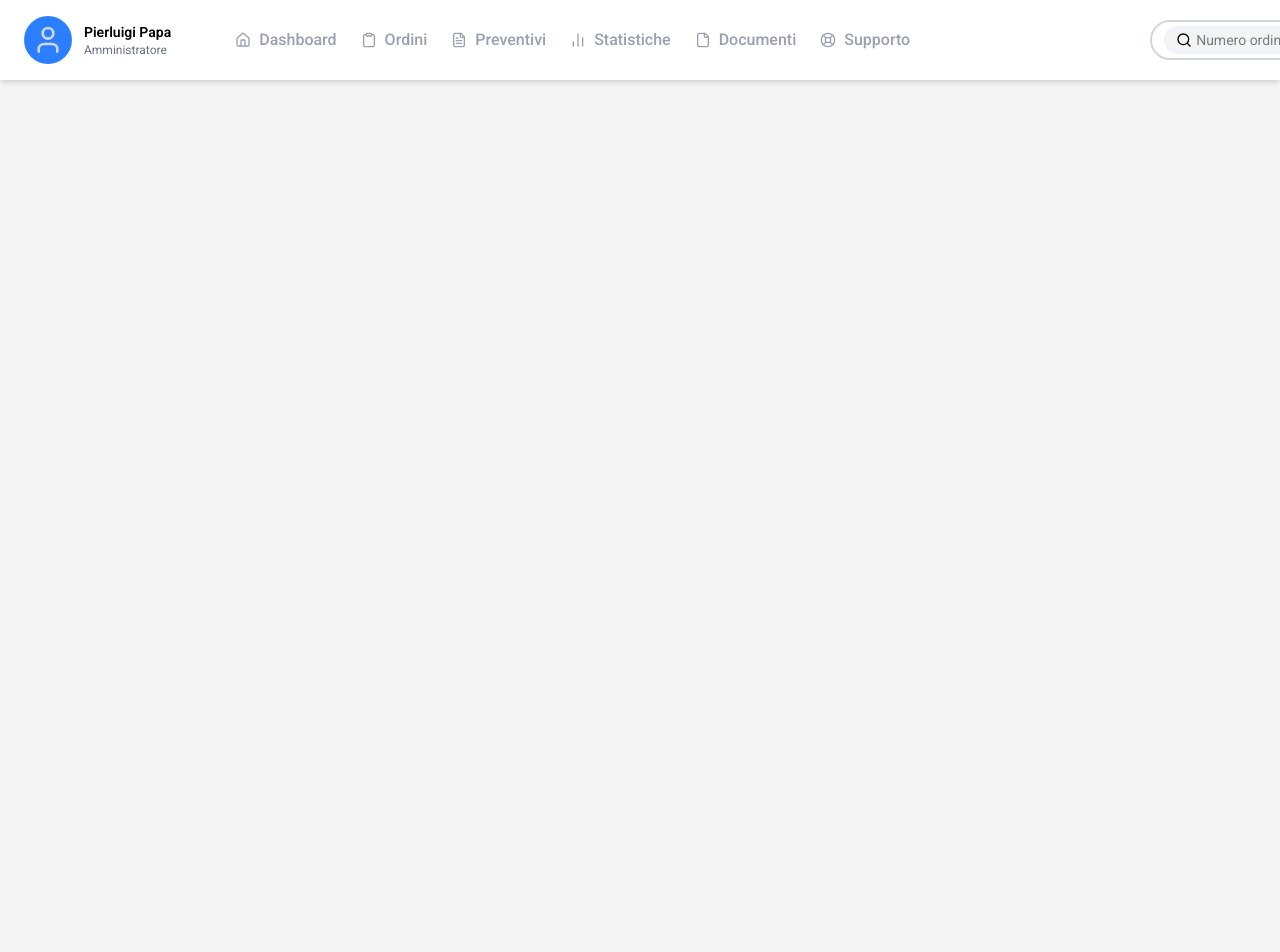
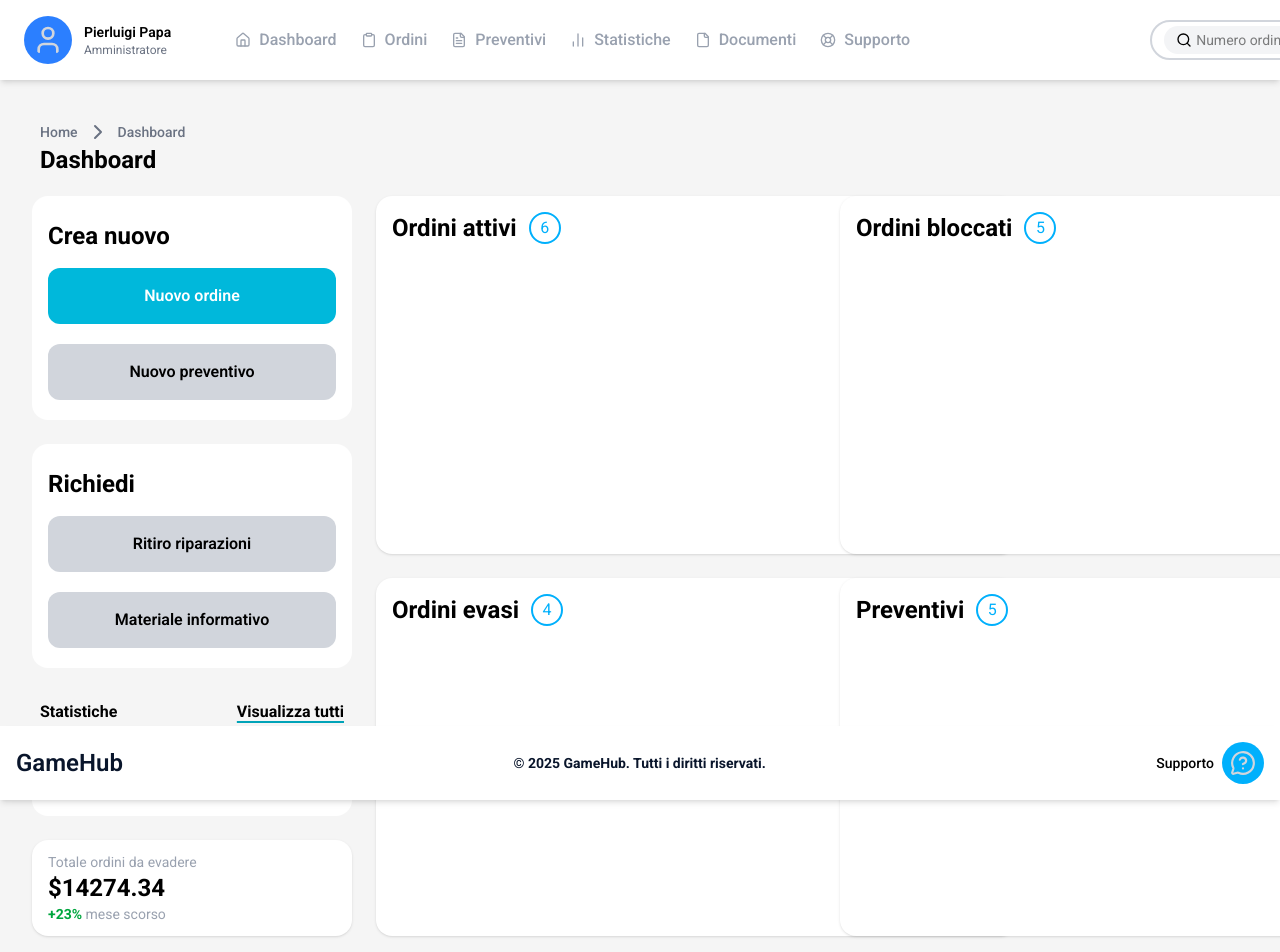
Before and after one commit to PierluigiPapa/proj-gamehub, a React app: page /dashboard in a window 1280 px wide. Shown: the top 952 px of the page. Before the commit the page ends 800 px from the top, so only its background shows below. Built offline with nearby package versions, Linux system fonts and the light colour scheme; the HTML template or start-up script is replaced by a standard one.

Commit message:
feat: added tables on dashbaord page / fixed statistiche page

```diff
--- a/src/App.jsx
+++ b/src/App.jsx
@@ -13,7 +13,6 @@ import { PreventiviPage } from "./pages/PreventiviPage";
 import { StatistichePage } from "./pages/StatistichePage";
 import { DocumentiPage } from "./pages/DocumentiPage";
 import { SupportoPage } from "./pages/SupportoPage";
-import { FooterDashboard } from "./components/FooterDashboard";
 
 function App() {
   return (
--- a/src/pages/DashboardPage.jsx
+++ b/src/pages/DashboardPage.jsx
@@ -1,22 +1,195 @@
+import { useEffect, useState } from "react";
+import { Outlet } from "react-router-dom";
 import { Navbar } from "../components/Navbar";
-import { Outlet } from "react-router-dom";
-import { useEffect } from "react";
+import { FooterDashboard } from "../components/FooterDashboard";
+import { Breadcrumb } from "../components/Breadcrumb";
+import { Euro, ChevronDown, ChevronUp } from "lucide-react";
 
 export function DashboardPage() {
   useEffect(() => {
     document.body.classList.add("dashboard-body");
-
     return () => {
       document.body.classList.remove("dashboard-body");
     };
   }, []);
+
+  const ordiniAttivi = [
+    { documento: 'ORD-A1B2', riferimento: 'Mario Rossi', data: '01/09/2025' },
+    { documento: 'ORD-C3D4', riferimento: 'Luigi Bianchi', data: '02/09/2025' },
+    { documento: 'ORD-E5F6', riferimento: 'Anna Verdi', data: '03/09/2025' },
+    { documento: 'ORD-G7H8', riferimento: 'Paolo Neri', data: '04/09/2025' },
+    { documento: 'ORD-I9J0', riferimento: 'Sara Blu', data: '05/09/2025' },
+    { documento: 'ORD-K1L2', riferimento: 'Carlo Rosa', data: '06/09/2025' },
+  ];
+
+  const ordiniBloccati = [
+    { documento: 'BLK-M3N4', riferimento: 'Carla Neri', data: '07/09/2025' },
+    { documento: 'BLK-O5P6', riferimento: 'Paolo Gialli', data: '08/09/2025' },
+    { documento: 'BLK-Q7R8', riferimento: 'Sara Blu', data: '09/09/2025' },
+    { documento: 'BLK-S9T0', riferimento: 'Luca Arancio', data: '10/09/2025' },
+    { documento: 'BLK-U1V2', riferimento: 'Chiara Azzurri', data: '11/09/2025' },
+  ];
+
+  const ordiniEvasi = [
+    { documento: 'EVS-W3X4', riferimento: 'Francesco Marrone', data: '12/09/2025' },
+    { documento: 'EVS-Y5Z6', riferimento: 'Elena Rosa', data: '13/09/2025' },
+    { documento: 'EVS-A7B8', riferimento: 'Giovanni Viola', data: '14/09/2025' },
+    { documento: 'EVS-C9D0', riferimento: 'Marco Verde', data: '15/09/2025' },
+  ];
+
+  const preventivi = [
+    { documento: 'PRE-E1F2', riferimento: 'Luca Arancio', data: '16/09/2025' },
+    { documento: 'PRE-G3H4', riferimento: 'Chiara Azzurri', data: '17/09/2025' },
+    { documento: 'PRE-I5J6', riferimento: 'Marco Verde', data: '18/09/2025' },
+    { documento: 'PRE-K7L8', riferimento: 'Marco Rossi', data: '19/09/2025' },
+    { documento: 'PRE-M9N0', riferimento: 'Paolo Blu', data: '20/09/2025' },
+  ];
+
+  const tables = [
+    { title: 'Ordini attivi', data: ordiniAttivi, buttonText: 'Tracking' },
+    { title: 'Ordini bloccati', data: ordiniBloccati, buttonText: 'Sblocca' },
+    { title: 'Ordini evasi', data: ordiniEvasi, buttonText: 'Visualizza' },
+    { title: 'Preventivi', data: preventivi, buttonText: 'Preventivo' },
+  ];
+
+  const [openTables, setOpenTables] = useState({});
+  const [expandedTables, setExpandedTables] = useState({});
+
+  const toggleTable = (index) => {
+    setOpenTables((prev) => ({
+      ...prev,
+      [index]: !prev[index],
+    }));
+  };
+
+  const toggleExpandTable = (index) => {
+    setExpandedTables((prev) => ({
+      ...prev,
+      [index]: !prev[index],
+    }));
+  };
 
   return (
     <>
       <Navbar />
       <div className="dashboard-content">
         <Outlet />
+        <Breadcrumb />
+        <h1 className="text-start font-bold text-2xl ml-10 -mt-10">Dashboard</h1>
+
+        <div className="flex gap-6 ml-8 mt-5 mb-40">
+          <div className="flex flex-col gap-6">
+            {/* Colonna sinistra */}
+            <div className="bg-white w-80 h-56 rounded-2xl flex flex-col justify-between px-4 py-4">
+              <div className="flex flex-col items-center">
+                <p className="text-black text-2xl font-bold my-2 self-start">Crea nuovo</p>
+                <button className="bg-cyan-500 text-white font-semibold w-full px-8 py-4 rounded-xl mt-2">Nuovo ordine</button>
+                <button className="bg-gray-300 text-black font-semibold w-full px-8 py-4 rounded-xl mt-5">Nuovo preventivo</button>
+              </div>
+            </div>
+
+            <div className="bg-white w-80 h-56 rounded-2xl flex flex-col justify-between px-4 py-4">
+              <div className="flex flex-col items-center">
+                <p className="text-black text-2xl font-bold my-2 self-start">Richiedi</p>
+                <button className="bg-gray-300 text-black font-semibold w-full px-8 py-4 rounded-xl mt-2">Ritiro riparazioni</button>
+                <button className="bg-gray-300 text-black font-semibold w-full px-8 py-4 rounded-xl mt-5">Materiale informativo</button>
+              </div>
+            </div>
+
+            <div className="flex justify-between items-center my-2 w-full px-2">
+              <p className="text-black text-md font-bold">Statistiche</p>
+              <p className="text-black text-md font-bold cursor-pointer underline underline-offset-4 decoration-2 decoration-ciano-2">Visualizza tutti</p>
+            </div>
+
+            <div className="bg-white w-80 h-20 rounded-2xl flex flex-col justify-between px-4 py-4 -mt-5">
+              <div className="flex flex-row items-center gap-x-3">
+                <Euro size={40} className="bg-gray-200 text-black rounded-full p-2" />
+                <div className="flex flex-col">
+                  <span className="text-gray-400 text-sm">Total DTT da fatturare</span>
+                  <h3 className="text-black font-bold text-2xl">€642.39</h3>
+                </div>
+              </div>
+            </div>
+
+            <div className="bg-white w-80 h-24 rounded-2xl flex items-center px-4 py-4 shadow-sm">
+              <div className="flex flex-col">
+                <span className="text-gray-400 text-sm">Totale ordini da evadere</span>
+                <h3 className="text-black font-bold text-2xl">$14274.34</h3>
+                <span className="text-green-600 font-bold text-sm">
+                  +23% <span className="text-gray-400 font-normal text-sm">mese scorso</span>
+                </span>
+              </div>
+            </div>
+          </div>
+
+          {/* Colonna destra: tabelle */}
+          <div className="grid grid-cols-2 gap-6">
+            {tables.map((table, index) => (
+              <div key={index} className="bg-white w-[40rem] rounded-2xl shadow p-4 relative">
+                <div className="flex items-center justify-between mb-3 cursor-pointer" onClick={() => toggleTable(index)}>
+                  <div className="flex items-center">
+                    <h2 className="text-2xl font-bold">{table.title}</h2>
+                    <span className="border-2 border-ciano text-ciano w-8 h-8 flex items-center justify-center rounded-full ml-3">{table.data.length}</span>
+                  </div>
+                  {openTables[index] ? <ChevronUp size={30} className="ml-3 border border-gray-300 rounded-md" /> : <ChevronDown size={30} className="ml-3 border border-gray-300 rounded-md" />}
+                </div>
+
+                {openTables[index] && (
+                  <div className="relative">
+                    <div
+                      className={`overflow-hidden relative transition-[max-height] duration-500 ${
+                        expandedTables[index] ? "max-h-full" : "max-h-60"
+                      }`}
+                    >
+                      {!expandedTables[index] && (
+                        <div className="absolute bottom-0 left-0 w-full h-12 bg-gradient-to-t from-white to-transparent pointer-events-none z-20"></div>
+                      )}
+
+                      <div className="overflow-y-auto max-h-60">
+                        <table className="w-full text-left border-collapse">
+                          <thead className="sticky top-0 z-30 bg-white border-b-2 border-gray-300">
+                            <tr>
+                              <th className="p-2 text-sm text-gray-500">#DOCUMENTO</th>
+                              <th className="p-2 text-sm text-gray-500">VS. RIFERIMENTO</th>
+                              <th className="p-2 text-sm text-gray-500">DATA</th>
+                              <th className="p-2 text-sm text-gray-500">STATO</th>
+                            </tr>
+                          </thead>
+                          <tbody>
+                            {table.data.map((row, idx) => (
+                              <tr key={idx}>
+                                <td className="p-2 text-sm">{row.documento}</td>
+                                <td className="p-2 text-sm">{row.riferimento}</td>
+                                <td className="p-2 text-sm">{row.data}</td>
+                                <td className="p-2 text-sm">
+                                  <button className="bg-gray-300 text-black w-36 h-8 rounded-md text-sm">{table.buttonText}</button>
+                                </td>
+                              </tr>
+                            ))}
+                          </tbody>
+                        </table>
+                      </div>
+                    </div>
+
+                    <div className="flex justify-center mt-2">
+                      {!expandedTables[index] && (
+                        <p
+                          className="text-black text-md cursor-pointer underline underline-offset-4 decoration-2 decoration-ciano-2"
+                          onClick={() => toggleExpandTable(index)}
+                        >
+                          Visualizza tutto
+                        </p>
+                      )}
+                    </div>
+                  </div>
+                )}
+              </div>
+            ))}
+          </div>
+        </div>
       </div>
+
+      <FooterDashboard />
     </>
   );
 }
--- a/src/pages/StatistichePage.jsx
+++ b/src/pages/StatistichePage.jsx
@@ -99,7 +99,7 @@ export function StatistichePage() {
 
       <div className="flex flex-col gap-6 mt-6 px-8 mb-6">
         <div className="flex items-center gap-3">
-          <span className="text-black font-bold">Anno accademico:</span>
+          <span className="text-black font-bold">Anno visualizzazione:</span>
           <SelectYearComponent
             options={yearOptions}
             selectedOption={selectedYear}
```
